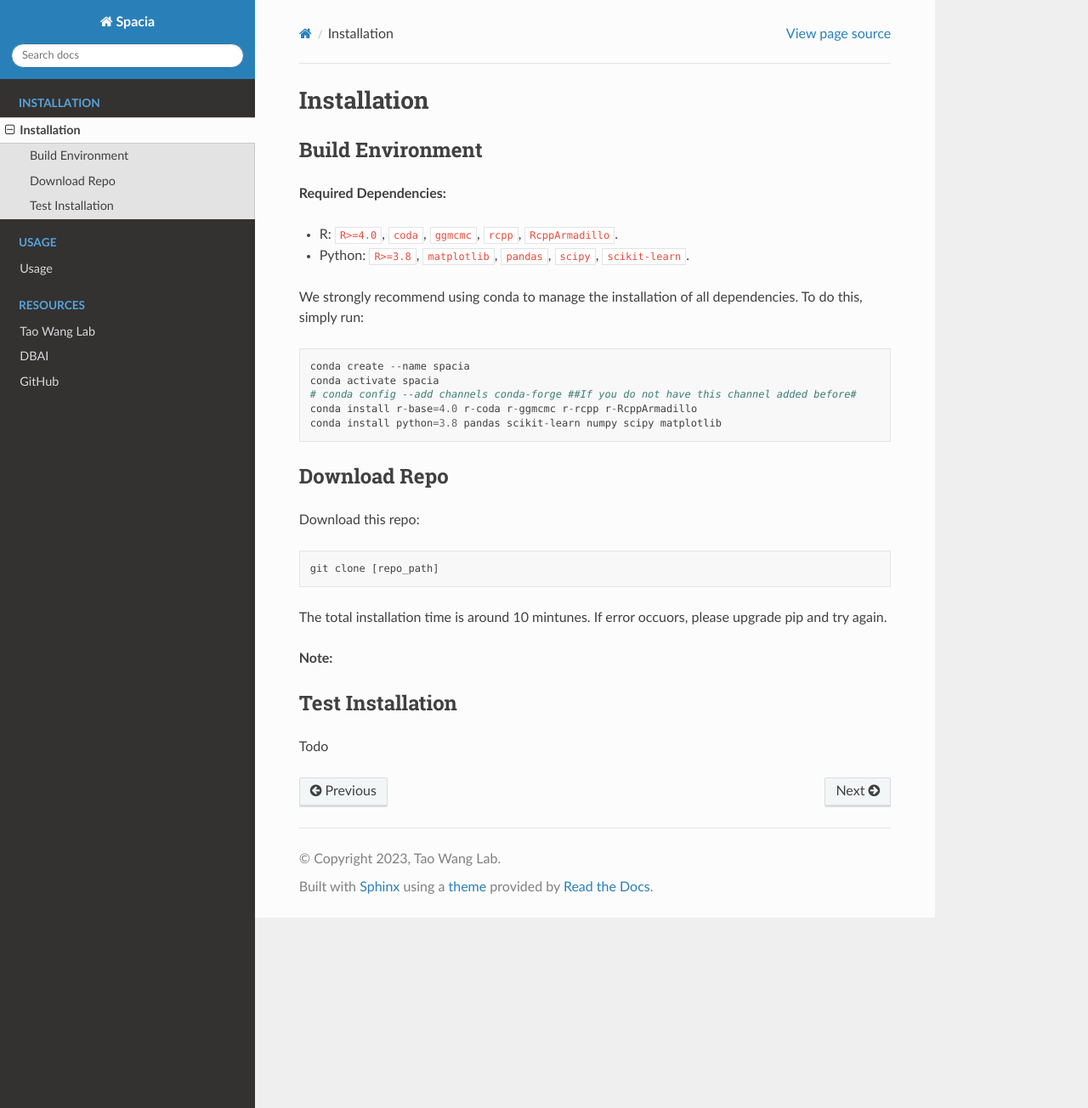
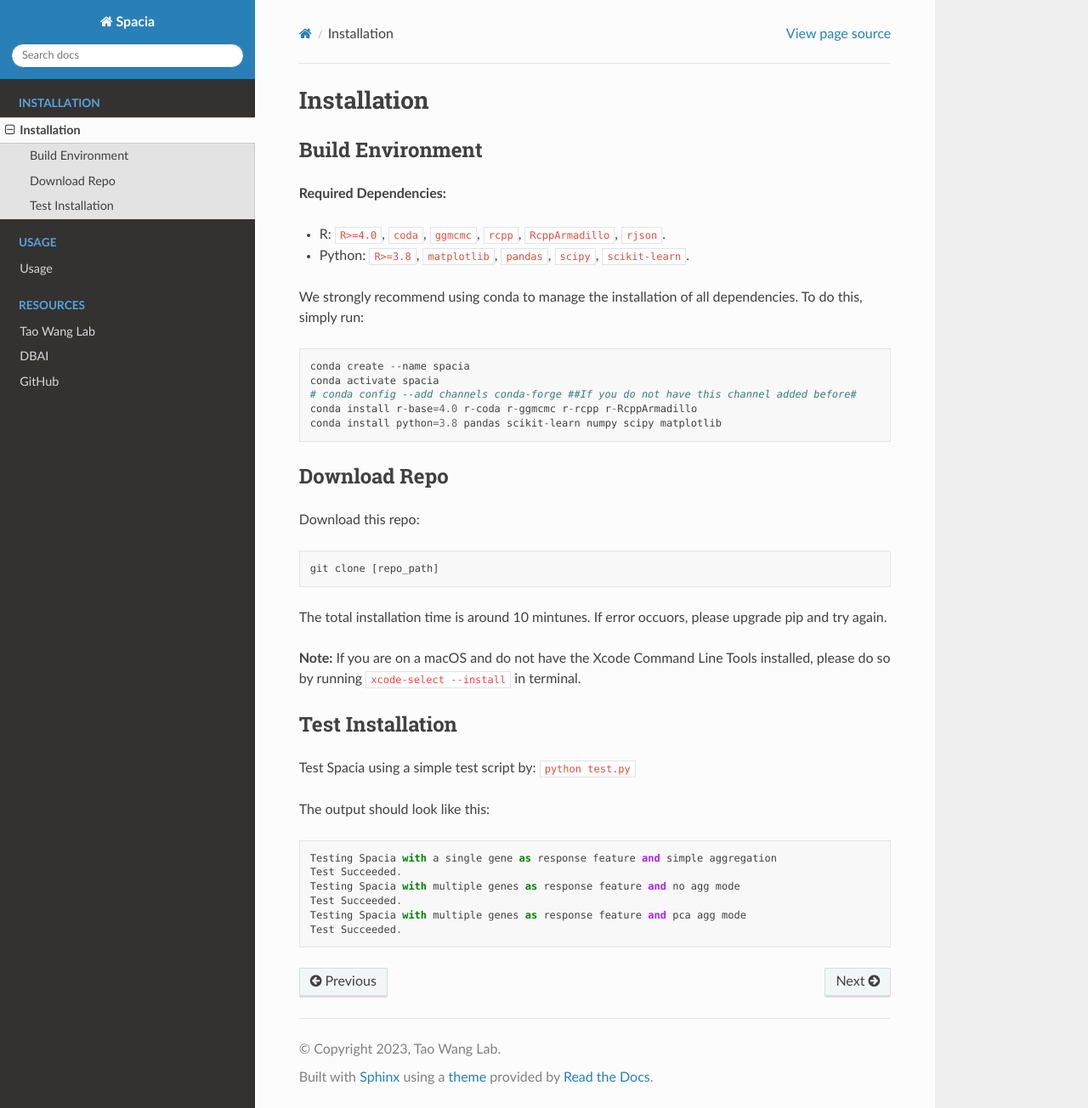
Before and after one commit to nickwfj123/spacia2022_doc, a Sphinx documentation site: the page built from docs/installation.rst, in a window 1280 px wide and 1304 px high. Shown: the whole window at 85% size. Built offline with Sphinx 7.4.7 and the Read the Docs theme 2.0.0, drawn with Linux system fonts in a browser that asks for light colours.

Commit message:
Update installation.rst

```diff
--- a/docs/installation.rst
+++ b/docs/installation.rst
@@ -6,7 +6,7 @@
 
 **Required Dependencies:**
 
-- R: ``R>=4.0``, ``coda``, ``ggmcmc``, ``rcpp``, ``RcppArmadillo``.
+- R: ``R>=4.0``, ``coda``, ``ggmcmc``, ``rcpp``, ``RcppArmadillo``, ``rjson``.
 - Python: ``R>=3.8``, ``matplotlib``, ``pandas``, ``scipy``, ``scikit-learn``.
 
 We strongly recommend using conda to manage the installation of all dependencies. To do this, simply run:
@@ -29,8 +29,19 @@
 
 The total installation time is around 10 mintunes. If error occuors, please upgrade pip and try again.
 
-**Note:**
+**Note:**  If you are on a macOS and do not have the Xcode Command Line Tools installed, please do so by running ``xcode-select --install`` in terminal.
 
 Test Installation
 --------
-Todo
+Test Spacia using a simple test script by:
+``python test.py``
+
+The output should look like this:
+::
+
+  Testing Spacia with a single gene as response feature and simple aggregation
+  Test Succeeded.
+  Testing Spacia with multiple genes as response feature and no agg mode
+  Test Succeeded.
+  Testing Spacia with multiple genes as response feature and pca agg mode
+  Test Succeeded.
```
